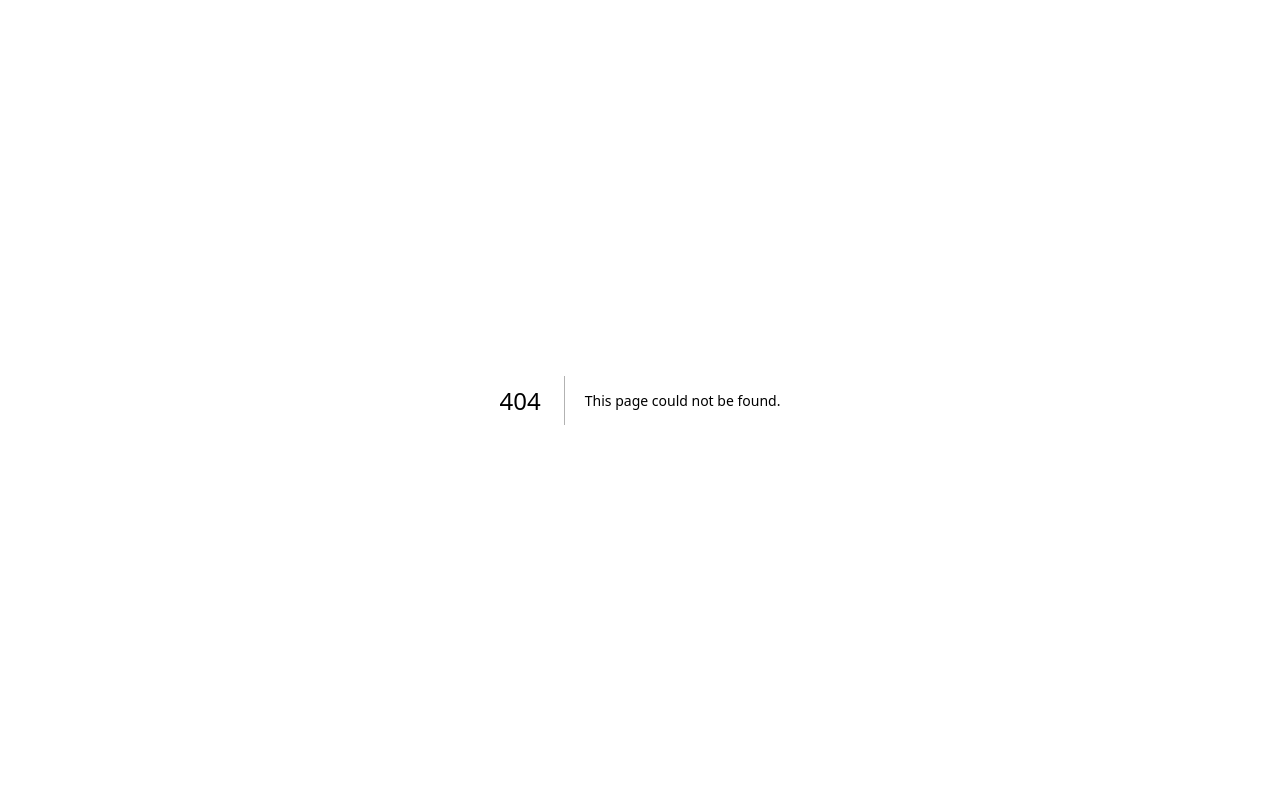
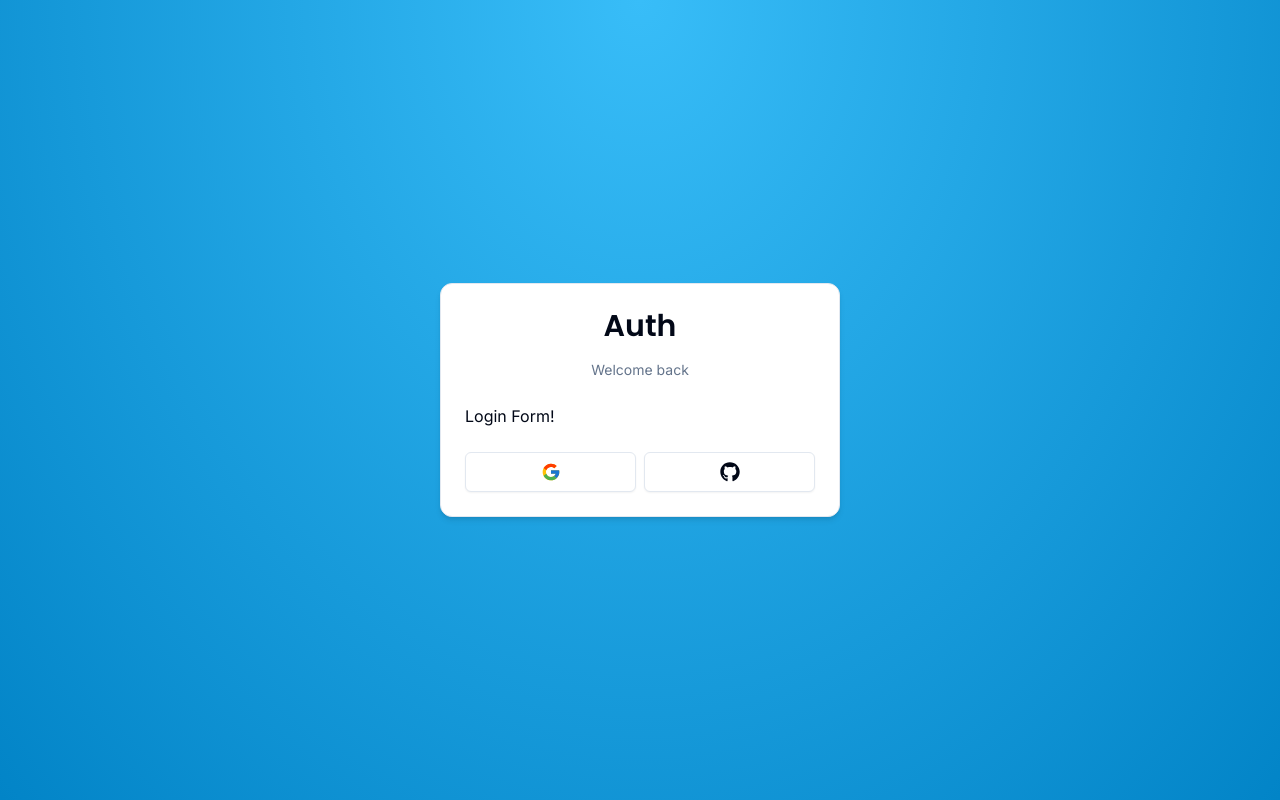
Before and after one commit to victoralfred/issues-tracker, a Next.js app: page /auth/login in a window 1280 px wide. Before the commit this address had no page. Built offline with nearby package versions, Linux system fonts and the light colour scheme.

Commit message:
Added social login Buttons and outline

```diff
--- /dev/null
+++ b/app/auth/layout.tsx
@@ -0,0 +1,11 @@
+import React, { Children } from "react";
+
+const AuthLayout = ({children}:{children: React.ReactNode})=>{
+    return(
+        <div className="h-full flex items-center justify-center
+        bg-[radial-gradient(ellipse_at_top,_var(--tw-gradient-stops))] from-sky-400 bg-sky-600">
+            {children}
+        </div>
+    )
+}
+export default AuthLayout;
--- /dev/null
+++ b/app/auth/login/page.tsx
@@ -0,0 +1,10 @@
+import {LoginForm} from '@/components/auth/login-form'
+import React from 'react'
+
+export const LoginPage = () => {
+  return (
+    <LoginForm/>
+  )
+}
+
+export default LoginPage
--- a/app/page.tsx
+++ b/app/page.tsx
@@ -2,8 +2,8 @@ import { LoginButton } from "@/components/auth/login-button";
 import { Button } from "@/components/ui/button";
 import { cn } from "@/lib/utils";
 import { Poppins } from "next/font/google";
-const fonts = Poppins({
-  subsets: ['latin'],
+const font = Poppins({
+  subsets: ["latin"],
   weight: ["600"]
 })
 
@@ -12,7 +12,7 @@ export default function Home() {
     <main className="flex h-full flex-col items-center  justify-center
     bg-[radial-gradient(ellipse_at_top,_var(--tw-gradient-stops))] from-sky-400 bg-sky-600">
       <div className="space-y-6 text-center">
-        <h1 className={cn("text-6xl font-semibold text-white drop-shadow-md", fonts.className)}>🔐 Auth</h1>
+        <h1 className={cn("text-6xl font-semibold text-white drop-shadow-md", font.className)}>🔐 Auth</h1>
         <p className="text-white drop-shadow-md">A simple authentication system</p>
         <div>
          <LoginButton>
--- /dev/null
+++ b/components/auth/card-wrapper.tsx
@@ -0,0 +1,31 @@
+"use client"
+import { Card, CardContent, CardFooter,CardHeader } from '@/components/ui/card'
+import { HeaderComponent } from './header';
+import { SocialComponent } from './social-login';
+
+interface CardWrapperProps{
+    children: React.ReactNode;
+    headerLabel: string;
+    backButtonLabel: string;
+    backButtonHref: string;
+    showSocial?: boolean
+};
+// Extract the card wrapper wot
+export const CardWraper =({children,headerLabel, backButtonLabel, backButtonHref, showSocial}: CardWrapperProps)=>{
+    return(
+    <Card className="w-[400px] shadow-md">
+        <CardHeader>
+            <HeaderComponent
+             label={headerLabel}/>
+         </CardHeader>
+         <CardContent>
+             {children}
+         </CardContent>
+         {showSocial &&(
+            <CardFooter>
+                <SocialComponent/>
+            </CardFooter>
+         )}
+    </Card>)
+
+};
--- /dev/null
+++ b/components/auth/header.tsx
@@ -0,0 +1,23 @@
+import { Poppins } from "next/font/google";
+import { cn } from "@/lib/utils";
+
+const font = Poppins({
+    subsets: ["latin"],
+    weight: ["600"]
+});
+interface HeaderProps{
+    label: string;
+} ;
+
+export const HeaderComponent =({label}:HeaderProps)=>{
+    return(
+    <div className="w-full flex flex-col gap-y-4 items-center justify-center">
+        <h1 className={cn("text-3xl font-semibold", font.className)}>
+            Auth
+        </h1>
+        <p className="text-muted-foreground text-sm">
+            {label}
+        </p>
+    </div>
+    )
+};
--- /dev/null
+++ b/components/auth/login-button.tsx
@@ -0,0 +1,28 @@
+"use client"
+import { routeModule } from "next/dist/build/templates/app-page";
+import { useRouter } from "next/navigation";
+//Define the interface of a Login Button
+interface LoginButtonProps{
+    children: React.ReactNode;
+    mode?: "modal"| "redirect";
+    asChil?: boolean;
+};
+// Create a Login button component and set the default mode to redirect
+export const LoginButton =({children, mode="redirect", asChil}: LoginButtonProps) =>{
+    const route = useRouter();
+    const onClick =()=>{
+        route.push("/auth/login")
+    };
+    if(mode==='modal'){
+        return(
+            <span>
+                TODO: Implement modal
+            </span>
+        )
+    };
+    return (
+        <span  onClick={onClick} className="cursor-pointer">
+          {children}
+        </span>
+    )
+};
--- /dev/null
+++ b/components/auth/login-form.tsx
@@ -0,0 +1,15 @@
+"use client"
+import React from 'react'
+import { CardWraper } from './card-wrapper'
+
+export const LoginForm = () => {
+  return (
+     <CardWraper
+     headerLabel='Welcome back'
+     backButtonLabel='Dont have an account?'
+     backButtonHref='"/auth/register'
+     showSocial>
+        Login Form!
+     </CardWraper>
+  )
+};
--- /dev/null
+++ b/components/auth/social-login.tsx
@@ -0,0 +1,17 @@
+"use client"
+import { FcGoogle } from "react-icons/fc";
+import { FaGithub } from "react-icons/fa6";
+import { Button} from "../ui/button";
+
+export const SocialComponent =()=>{
+    return(
+        <div className="flex items-center w-full gap-x-2">
+            <Button size={"lg"} className="w-full" variant={"outline"} onClick={()=>{}}>
+                <FcGoogle className="h-5 w-5"/>
+            </Button>
+            <Button size={"lg"} className="w-full" variant={"outline"} onClick={()=>{}}>
+                <FaGithub className="h-5 w-5"/>
+            </Button>
+        </div>
+    )
+};
--- /dev/null
+++ b/components/ui/button.tsx
@@ -0,0 +1,57 @@
+import * as React from "react"
+import { Slot } from "@radix-ui/react-slot"
+import { cva, type VariantProps } from "class-variance-authority"
+
+import { cn } from "@/lib/utils"
+
+const buttonVariants = cva(
+  "inline-flex items-center justify-center whitespace-nowrap rounded-md text-sm font-medium transition-colors focus-visible:outline-none focus-visible:ring-1 focus-visible:ring-ring disabled:pointer-events-none disabled:opacity-50",
+  {
+    variants: {
+      variant: {
+        default:
+          "bg-primary text-primary-foreground shadow hover:bg-primary/90",
+        destructive:
+          "bg-destructive text-destructive-foreground shadow-sm hover:bg-destructive/90",
+        outline:
+          "border border-input bg-background shadow-sm hover:bg-accent hover:text-accent-foreground",
+        secondary:
+          "bg-secondary text-secondary-foreground shadow-sm hover:bg-secondary/80",
+        ghost: "hover:bg-accent hover:text-accent-foreground",
+        link: "text-primary underline-offset-4 hover:underline",
+      },
+      size: {
+        default: "h-9 px-4 py-2",
+        sm: "h-8 rounded-md px-3 text-xs",
+        lg: "h-10 rounded-md px-8",
+        icon: "h-9 w-9",
+      },
+    },
+    defaultVariants: {
+      variant: "default",
+      size: "default",
+    },
+  }
+)
+
+export interface ButtonProps
+  extends React.ButtonHTMLAttributes<HTMLButtonElement>,
+    VariantProps<typeof buttonVariants> {
+  asChild?: boolean
+}
+
+const Button = React.forwardRef<HTMLButtonElement, ButtonProps>(
+  ({ className, variant, size, asChild = false, ...props }, ref) => {
+    const Comp = asChild ? Slot : "button"
+    return (
+      <Comp
+        className={cn(buttonVariants({ variant, size, className }))}
+        ref={ref}
+        {...props}
+      />
+    )
+  }
+)
+Button.displayName = "Button"
+
+export { Button, buttonVariants }
--- /dev/null
+++ b/components/ui/card.tsx
@@ -0,0 +1,76 @@
+import * as React from "react"
+
+import { cn } from "@/lib/utils"
+
+const Card = React.forwardRef<
+  HTMLDivElement,
+  React.HTMLAttributes<HTMLDivElement>
+>(({ className, ...props }, ref) => (
+  <div
+    ref={ref}
+    className={cn(
+      "rounded-xl border bg-card text-card-foreground shadow",
+      className
+    )}
+    {...props}
+  />
+))
+Card.displayName = "Card"
+
+const CardHeader = React.forwardRef<
+  HTMLDivElement,
+  React.HTMLAttributes<HTMLDivElement>
+>(({ className, ...props }, ref) => (
+  <div
+    ref={ref}
+    className={cn("flex flex-col space-y-1.5 p-6", className)}
+    {...props}
+  />
+))
+CardHeader.displayName = "CardHeader"
+
+const CardTitle = React.forwardRef<
+  HTMLParagraphElement,
+  React.HTMLAttributes<HTMLHeadingElement>
+>(({ className, ...props }, ref) => (
+  <h3
+    ref={ref}
+    className={cn("font-semibold leading-none tracking-tight", className)}
+    {...props}
+  />
+))
+CardTitle.displayName = "CardTitle"
+
+const CardDescription = React.forwardRef<
+  HTMLParagraphElement,
+  React.HTMLAttributes<HTMLParagraphElement>
+>(({ className, ...props }, ref) => (
+  <p
+    ref={ref}
+    className={cn("text-sm text-muted-foreground", className)}
+    {...props}
+  />
+))
+CardDescription.displayName = "CardDescription"
+
+const CardContent = React.forwardRef<
+  HTMLDivElement,
+  React.HTMLAttributes<HTMLDivElement>
+>(({ className, ...props }, ref) => (
+  <div ref={ref} className={cn("p-6 pt-0", className)} {...props} />
+))
+CardContent.displayName = "CardContent"
+
+const CardFooter = React.forwardRef<
+  HTMLDivElement,
+  React.HTMLAttributes<HTMLDivElement>
+>(({ className, ...props }, ref) => (
+  <div
+    ref={ref}
+    className={cn("flex items-center p-6 pt-0", className)}
+    {...props}
+  />
+))
+CardFooter.displayName = "CardFooter"
+
+export { Card, CardHeader, CardFooter, CardTitle, CardDescription, CardContent }
--- a/package.json
+++ b/package.json
@@ -17,6 +17,7 @@
     "next": "14.2.7",
     "react": "^18",
     "react-dom": "^18",
+    "react-icons": "^5.3.0",
     "tailwind-merge": "^2.5.2",
     "tailwindcss-animate": "^1.0.7"
   },
```
Also changed, not shown: 1 other file (tests, documents, lock files or other folders).
